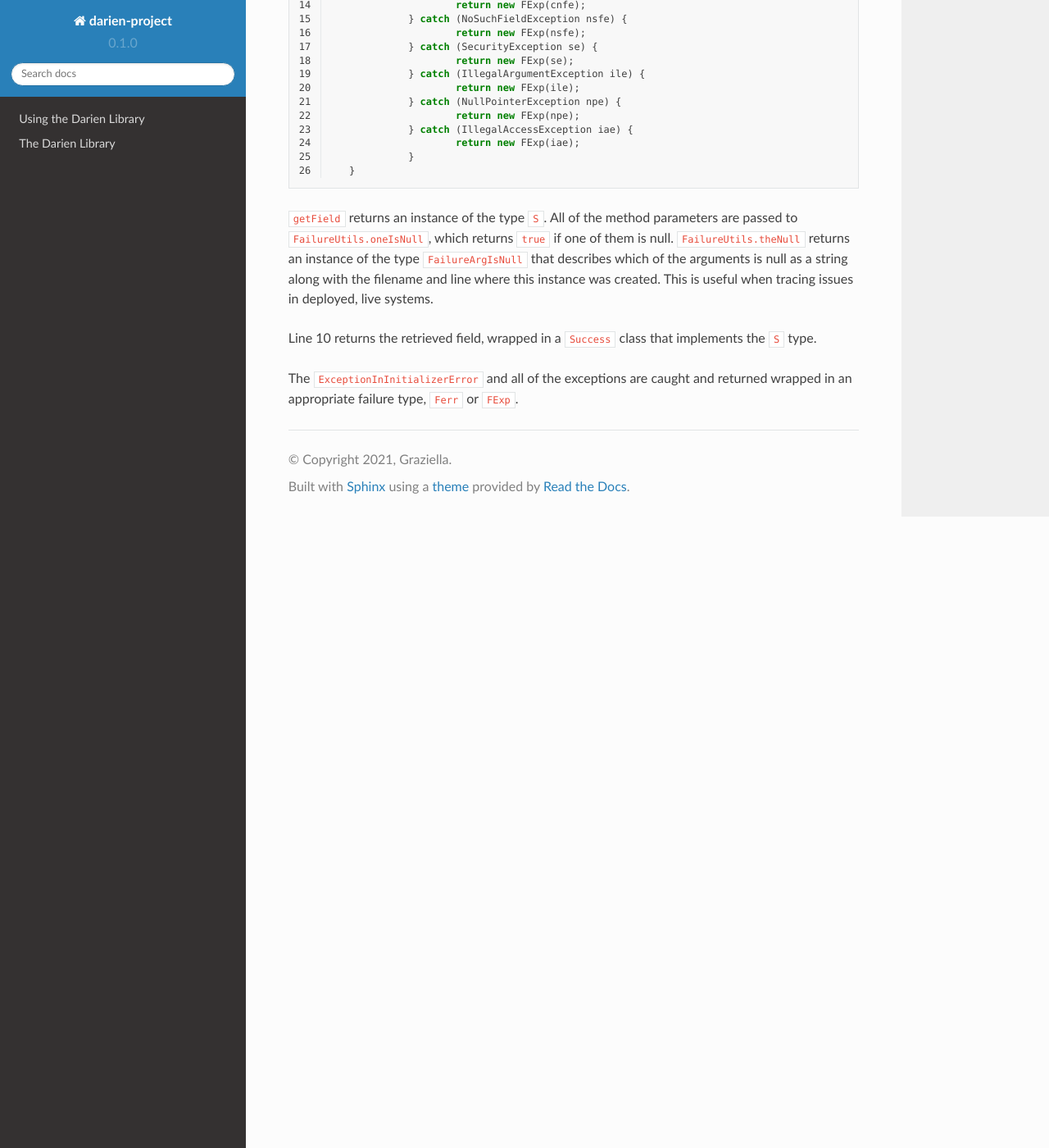
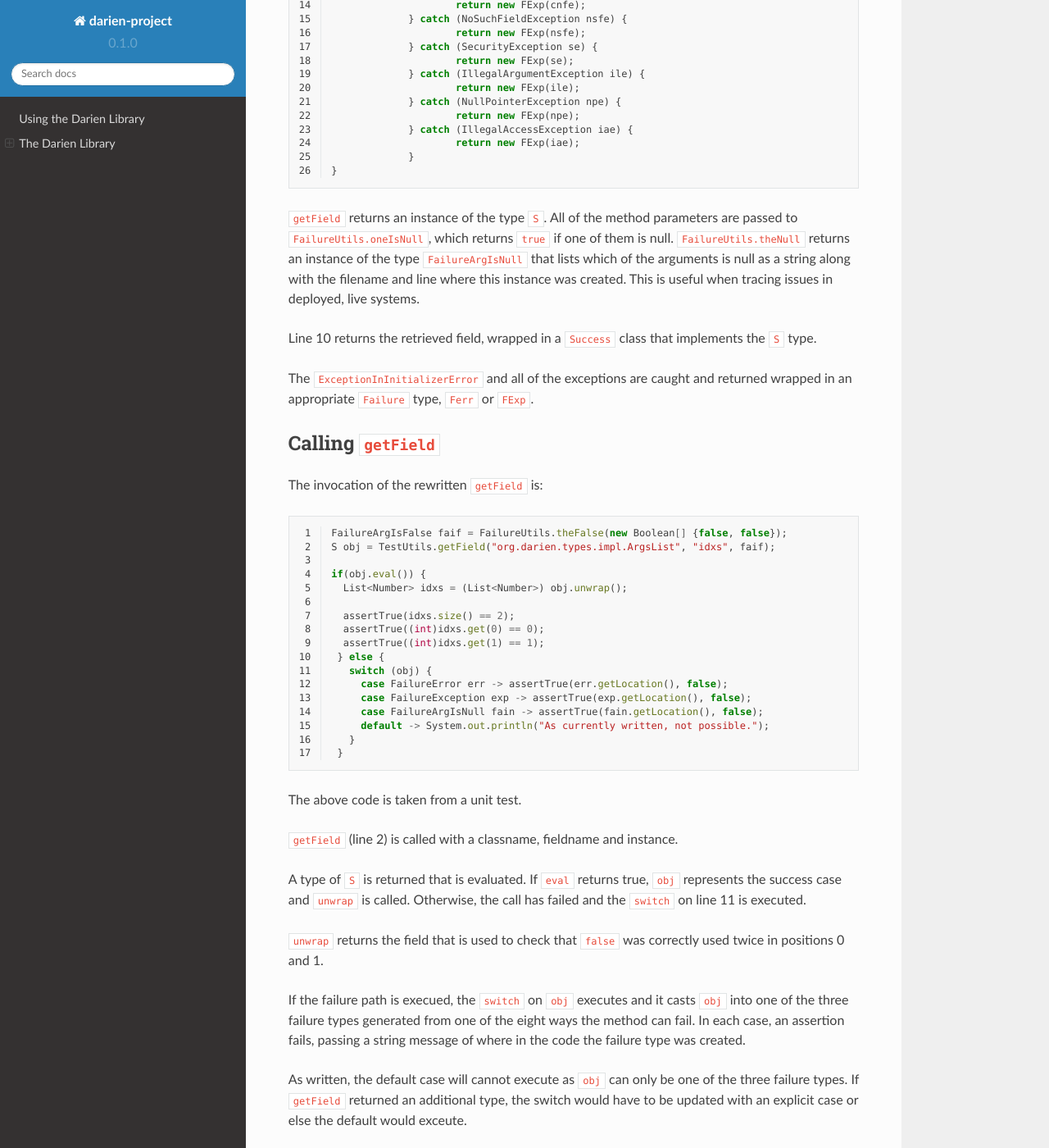
Before and after one commit to jh-evans/readthedocs, a Sphinx documentation site: the page built from docs/source/using.rst, in a window 1280 px wide and 1400 px high, scrolled down 1606 px. Shown: the whole window at 82% size. Built offline with Sphinx 7.4.7 and the Read the Docs theme 2.0.0, drawn with Linux system fonts in a browser that asks for light colours; some of the changed text lies outside the part shown.

Commit message:
Update using.rst

```diff
--- a/docs/source/using.rst
+++ b/docs/source/using.rst
@@ -86,13 +86,57 @@
       		} catch (IllegalAccessException iae) {
           		return new FExp(iae);
       		}
-      }
+   }
 
 ``getField`` returns an instance of the type ``S``. All of the method parameters are passed to ``FailureUtils.oneIsNull``, which returns ``true`` if one of them is null. ``FailureUtils.theNull`` returns
-an instance of the type ``FailureArgIsNull`` that describes which of the arguments is null as a string along with the filename and line where this instance was created. This is useful when tracing issues in deployed, live systems.
+an instance of the type ``FailureArgIsNull`` that lists which of the arguments is null as a string along with the filename and line where this instance was created. This is useful when tracing issues in
+deployed, live systems.
 
 Line 10 returns the retrieved field, wrapped in a ``Success`` class that implements the ``S`` type.
 
-The ``ExceptionInInitializerError`` and all of the exceptions are caught and returned wrapped in an appropriate failure type, ``Ferr`` or ``FExp``.
+The ``ExceptionInInitializerError`` and all of the exceptions are caught and returned wrapped in an appropriate ``Failure`` type, ``Ferr`` or ``FExp``.
 
 .. Considering the failure cases helps you write better tests.
+
+Calling ``getField``
+--------------------
+
+The invocation of the rewritten ``getField`` is:
+
+.. code-block:: java
+   :linenos:
+
+   FailureArgIsFalse faif = FailureUtils.theFalse(new Boolean[] {false, false});
+   S obj = TestUtils.getField("org.darien.types.impl.ArgsList", "idxs", faif);
+
+   if(obj.eval()) {
+     List<Number> idxs = (List<Number>) obj.unwrap();
+
+     assertTrue(idxs.size() == 2);
+     assertTrue((int)idxs.get(0) == 0);
+     assertTrue((int)idxs.get(1) == 1);
+    } else {
+      switch (obj) {
+        case FailureError err -> assertTrue(err.getLocation(), false);
+        case FailureException exp -> assertTrue(exp.getLocation(), false);
+        case FailureArgIsNull fain -> assertTrue(fain.getLocation(), false);
+        default -> System.out.println("As currently written, not possible.");
+      }
+    }
+
+The above code is taken from a unit test.
+
+``getField`` (line 2) is called with a classname, fieldname and instance.
+
+A type of ``S`` is returned that is evaluated. If ``eval`` returns true, ``obj`` represents the success case and ``unwrap`` is called. Otherwise, the call has failed and the ``switch`` on  line 11
+is executed.
+
+``unwrap`` returns the field that is used to check that ``false`` was correctly used twice in positions 0 and 1.
+
+If the failure path is execued, the ``switch`` on ``obj`` executes and it casts ``obj`` into one of the three failure types generated from one of the eight ways the method can fail. In each case, an assertion fails, passing a string message of where in the code the failure type was created.
+
+As written, the default case will cannot execute as ``obj`` can only be one of the three failure types. If ``getField`` returned an additional type, the switch would have to be updated with an explicit
+case or else the default would exceute.
+
+Advantages of this Approach
+---------------------------
```
